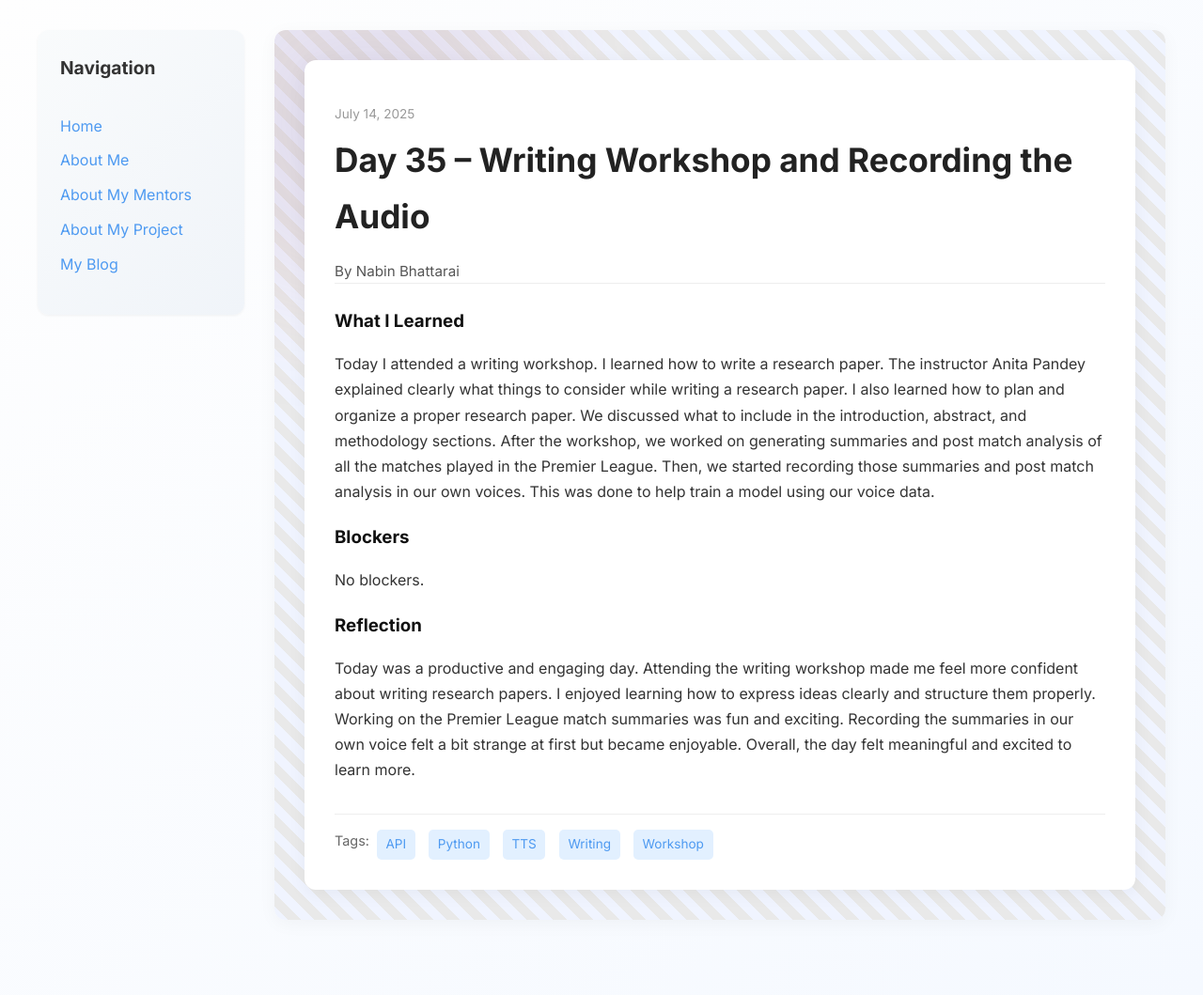
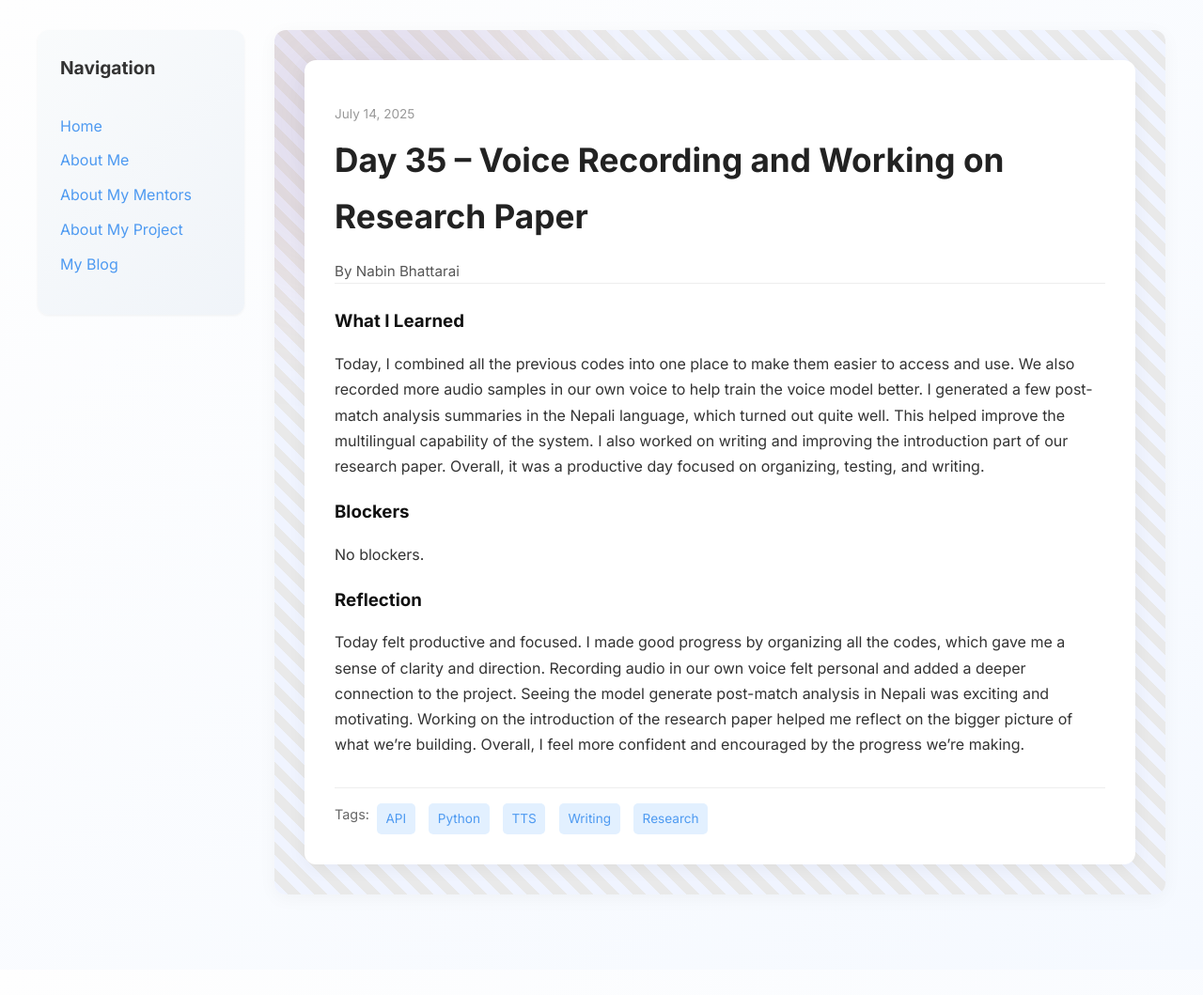
Before and after one commit to bhattarainabin2055/bhattarainabin2055.github.io, a Jekyll site: the page built from _posts/2025-07-14-day-35.md, in a window 1280 px wide. Shown: the whole page at 94% size. Built offline with Jekyll 4.4.1, drawn with Linux system fonts in a browser that asks for light colours; after the commit the page ends 1032 px from its top, so only the background shows below that.

Commit message:
Update 2025-07-14-day-35.md

```diff
--- a/_posts/2025-07-14-day-35.md
+++ b/_posts/2025-07-14-day-35.md
@@ -1,16 +1,16 @@
 ---
 layout: post
-title: "Day 35 – Writing Workshop and Recording the Audio "
+title: "Day 35 – Voice Recording and Working on Research Paper "
 date: 2025-07-14
 author: Nabin Bhattarai
 permalink: /day35.html
-tags: ["API", "Python", "TTS", "Writing", "Workshop"]
+tags: ["API", "Python", "TTS", "Writing", "Research"]
 
 what_i_learned: |
- Today I attended a writing workshop. I learned how to write a research paper. The instructor Anita Pandey explained clearly what things to consider while writing a research paper. I also learned how to plan and organize a proper research paper. We discussed what to include in the introduction, abstract, and methodology sections. After the workshop, we worked on generating summaries and post match analysis of all the matches played in the Premier League. Then, we started recording those summaries and post match analysis in our own voices. This was done to help train a model using our voice data.
+ Today, I combined all the previous codes into one place to make them easier to access and use. We also recorded more audio samples in our own voice to help train the voice model better. I generated a few post-match analysis summaries in the Nepali language, which turned out quite well. This helped improve the multilingual capability of the system. I also worked on writing and improving the introduction part of our research paper. Overall, it was a productive day focused on organizing, testing, and writing.
 blockers: |
  No blockers.
 
 reflection: |
- Today was a productive and engaging day. Attending the writing workshop made me feel more confident about writing research papers. I enjoyed learning how to express ideas clearly and structure them properly. Working on the Premier League match summaries was fun and exciting. Recording the summaries in our own voice felt a bit strange at first but became enjoyable. Overall, the day felt meaningful and excited to learn more.
+ Today felt productive and focused. I made good progress by organizing all the codes, which gave me a sense of clarity and direction. Recording audio in our own voice felt personal and added a deeper connection to the project. Seeing the model generate post-match analysis in Nepali was exciting and motivating. Working on the introduction of the research paper helped me reflect on the bigger picture of what we’re building. Overall, I feel more confident and encouraged by the progress we’re making.
 ---
```
